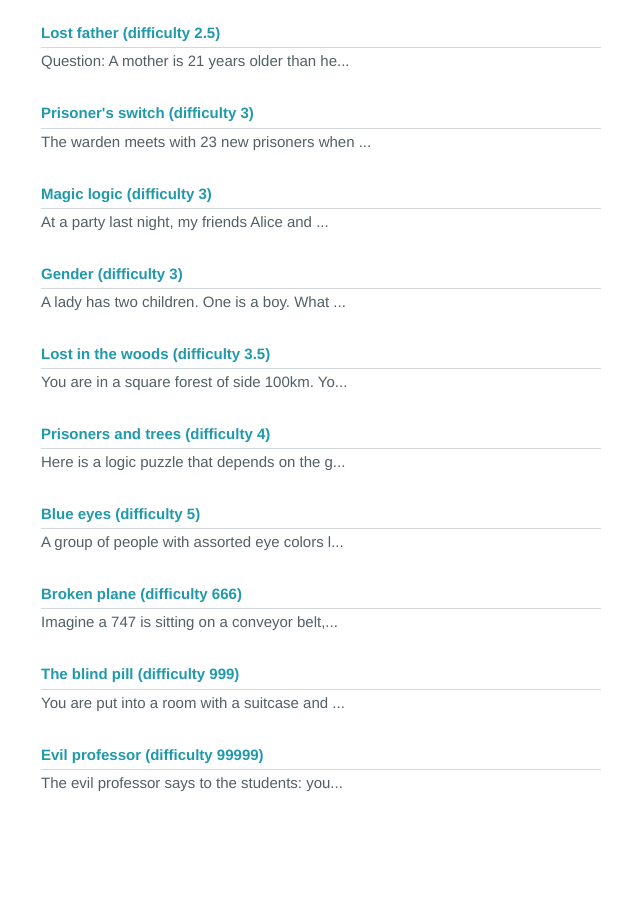
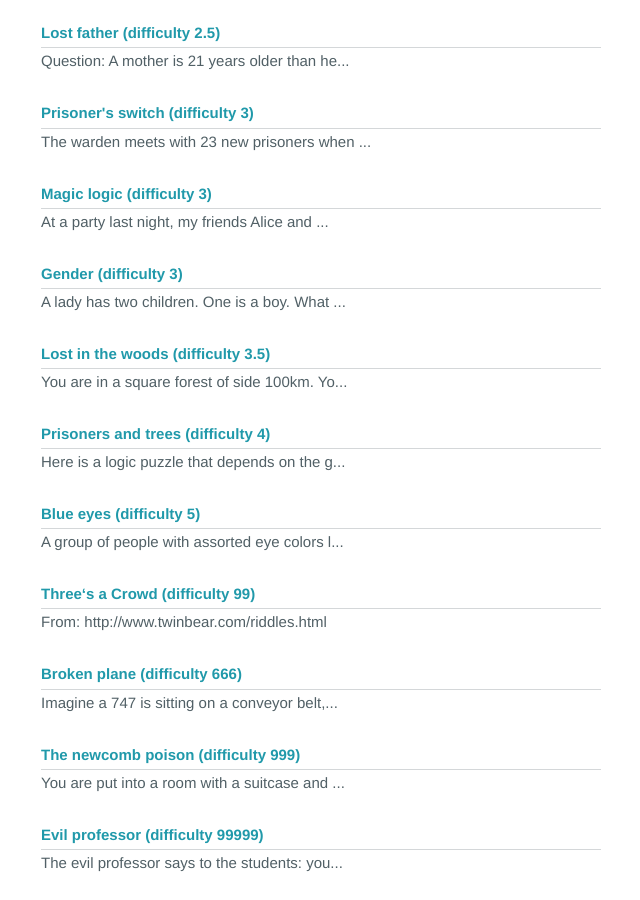
Before and after one commit to RCambier/rcambier.github.io, a Jekyll site: the page built from index.html, in a window 1280 px wide and 900 px high, scrolled down 1404 px. Shown: the whole window, without its empty margins (319-959 px from the left). Built offline with Jekyll 4.4.1, drawn with Linux system fonts in a browser that asks for light colours; before the commit the page ends 2224 px from its top, so only the background shows below that; some of the changed lines change nothing that is shown.

Commit message:
the three scoundrels

```diff
--- a/_posts/2021-01-05-newcomb.md
+++ b/_posts/2021-01-05-newcomb.md
@@ -2,7 +2,7 @@
 layout: blog
 category: blog
 published: true
-title: The blind pill
+title: The newcomb poison
 difficulty: 999
 ---
 
--- /dev/null
+++ b/_posts/2021-01-05-scoundrels.md
@@ -0,0 +1,27 @@
+---
+layout: blog
+category: blog
+published: true
+title: Three‘s a Crowd
+difficulty: 99
+---
+
+From: http://www.twinbear.com/riddles.html
+
+(Clayton Lewis)
+After solving the riddle of the three wise folks, three scoundrels claim to be the smartest in the country. So you decide to give them a challenge. Suspecting that the thing they care about most is money, you give them $100 and tell them they are to divide this money observing the following rule: they are to discuss offers and counter-offers from each other and then take a vote. Majority vote wins.
+Sounds easy enough... now the question is, assuming each person is motivated to take the largest amount possible, what will the outcome be?
+
+Note: careful... if the answer were that they split it 50% / 50% / 0%, or 1/3 / 1/3 / 1/3, it wouldn‘t be a riddle!
+
+Note: careful... 96.6523544 % of people who send answers to this have not thought about it for even 1 minute. I guarantee you won‘t solve it in a minute. (96.6523544% of the time this guarantee is correct.)
+
+<div markdown="1" class='answer-title'>_Hover to show the answer._
+</div>
+<div class='answer-wrapper'>
+<div markdown="1" class='answer' style="color: grey">
+
+I can not solve this one so far. If you can please share your answer!
+
+</div>
+</div>
```
